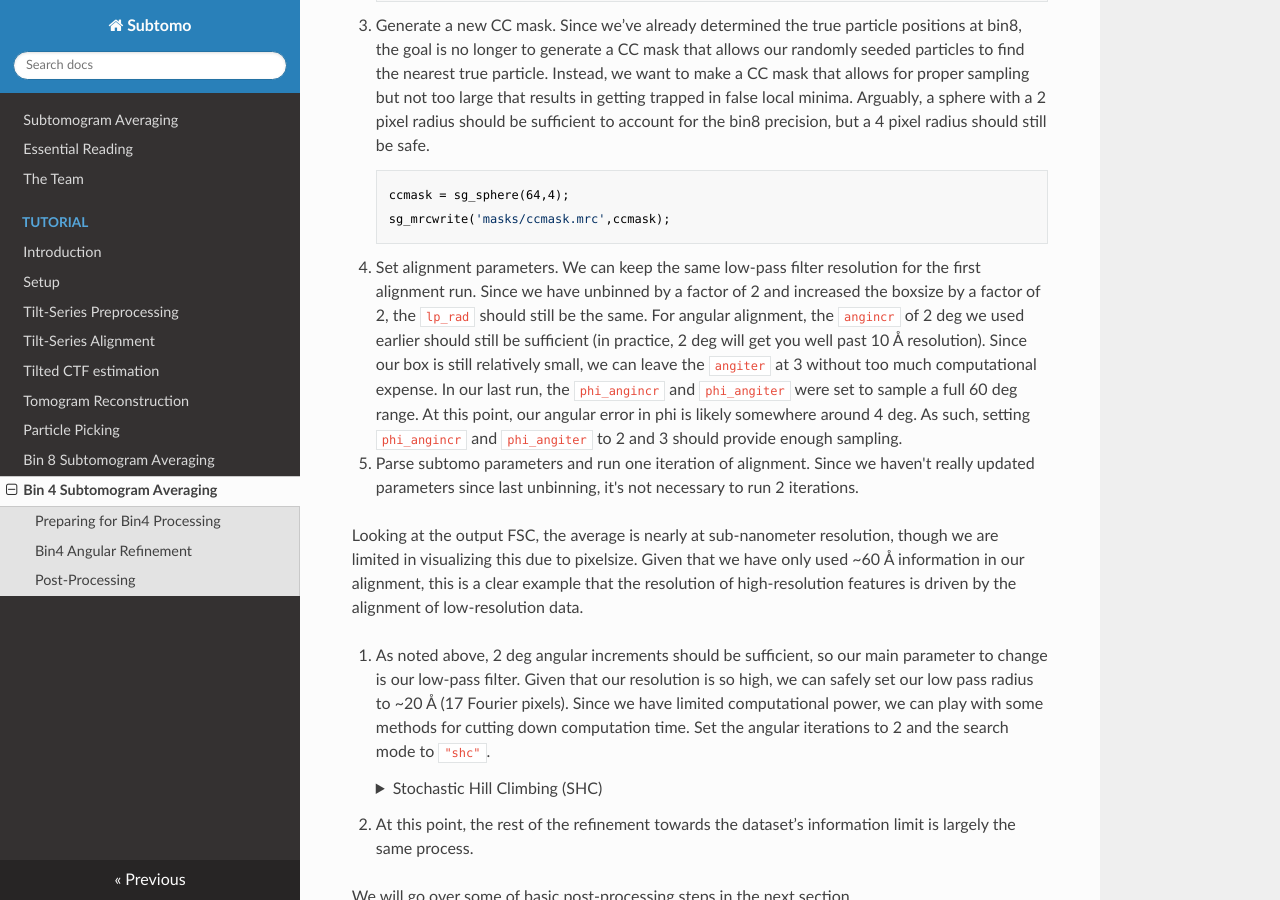
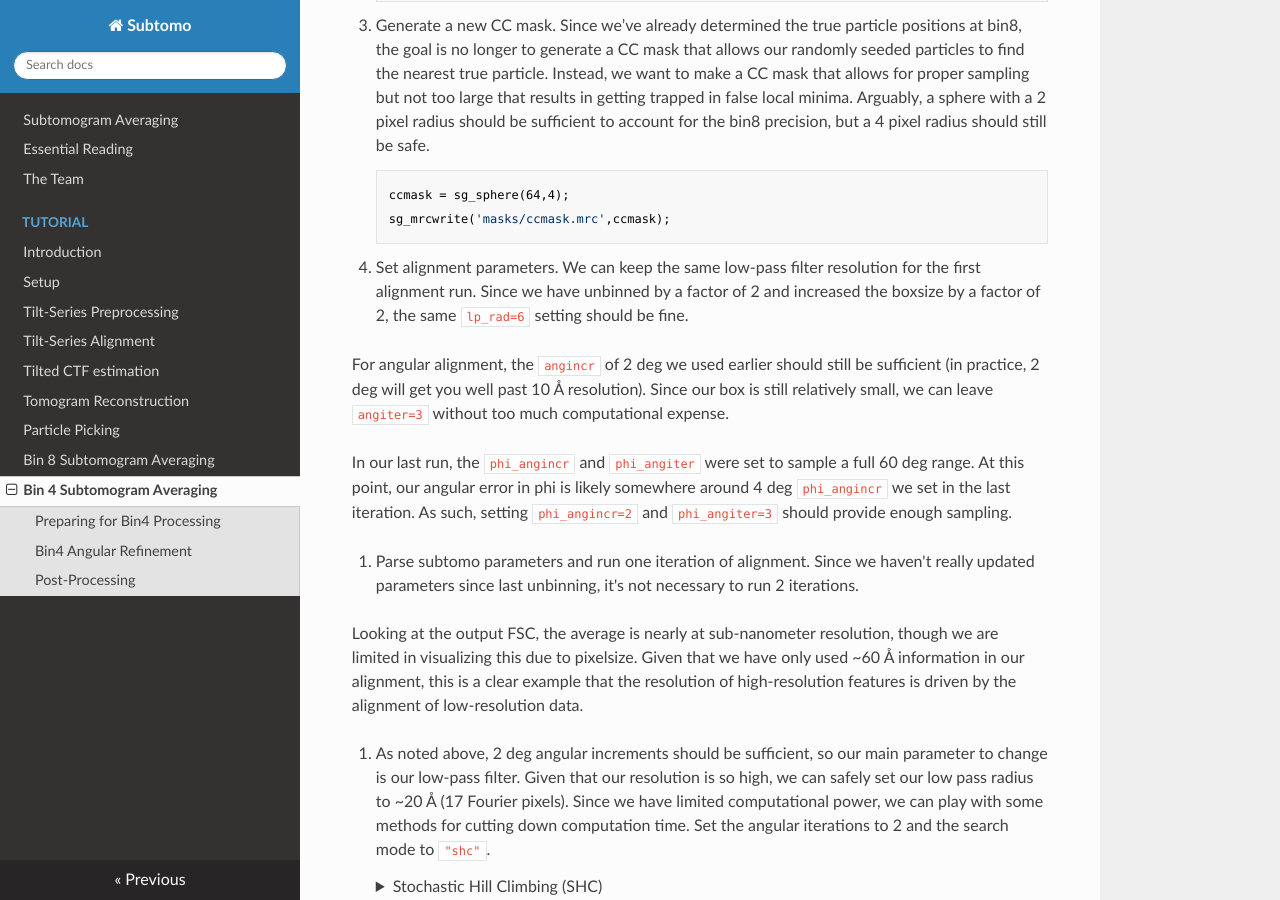
Before and after one commit to wan-lab-vanderbilt/subtomo-tutorials, an MkDocs documentation site: the page built from docs/hiv/bin4.md, in a window 1280 px wide and 900 px high, scrolled down 1253 px. Built offline with MkDocs 1.6.1, drawn with Linux system fonts in a browser that asks for light colours; nearby versions of some CDN libraries.

Commit message:
Update bin4.md
formatting

```diff
--- a/docs/hiv/bin4.md
+++ b/docs/hiv/bin4.md
@@ -58,17 +58,18 @@ Arguably, a sphere with a 2 pixel radius should be sufficient to account for the
         sg_mrcwrite('masks/ccmask.mrc',ccmask);
 
 6. Set alignment parameters.
-We can keep the same low-pass filter resolution for the first alignment run.
-Since we have unbinned by a factor of 2 and increased the boxsize by a factor of 2, the `lp_rad` should still be the same.
-For angular alignment, the `angincr` of 2 deg we used earlier should still be sufficient (in practice, 2 deg will get you well past 10 Å resolution).
-Since our box is still relatively small, we can leave the `angiter` at 3 without too much computational expense.
-In our last run, the `phi_angincr` and `phi_angiter` were set to sample a full 60 deg range.
-At this point, our angular error in phi is likely somewhere around 4 deg.
-As such, setting `phi_angincr` and `phi_angiter` to 2 and 3 should provide enough sampling.
+   We can keep the same low-pass filter resolution for the first alignment run.
+   Since we have unbinned by a factor of 2 and increased the boxsize by a factor of 2, the same `lp_rad=6` setting should be fine.
 
-7. Parse subtomo parameters and run one iteration of alignment.
+   For angular alignment, the `angincr` of 2 deg we used earlier should still be sufficient (in practice, 2 deg will get you well past 10 Å resolution).
+   Since our box is still relatively small, we can leave `angiter=3` without too much computational expense.
+
+   In our last run, the `phi_angincr` and `phi_angiter` were set to sample a full 60 deg range.
+   At this point, our angular error in phi is likely somewhere around 4 deg `phi_angincr` we set in the last iteration.
+   As such, setting `phi_angincr=2` and `phi_angiter=3` should provide enough sampling.
+
+8. Parse subtomo parameters and run one iteration of alignment.
    Since we haven't really updated parameters since last unbinning, it's not necessary to run 2 iterations.
-
 
    Looking at the output FSC, the average is nearly at sub-nanometer resolution, though we are limited in visualizing this due to pixelsize.
    Given that we have only used ~60 Å information in our alignment, this is a clear example that the resolution of high-resolution features is driven by the alignment of low-resolution data.
```
